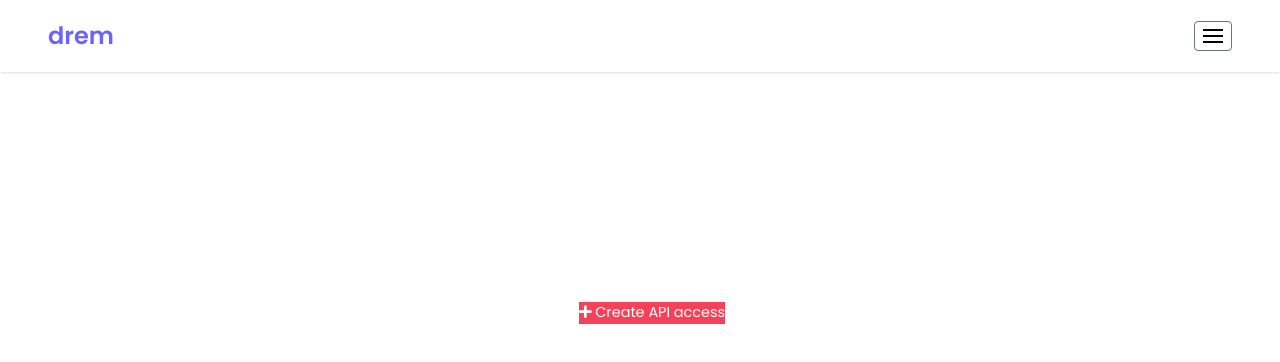
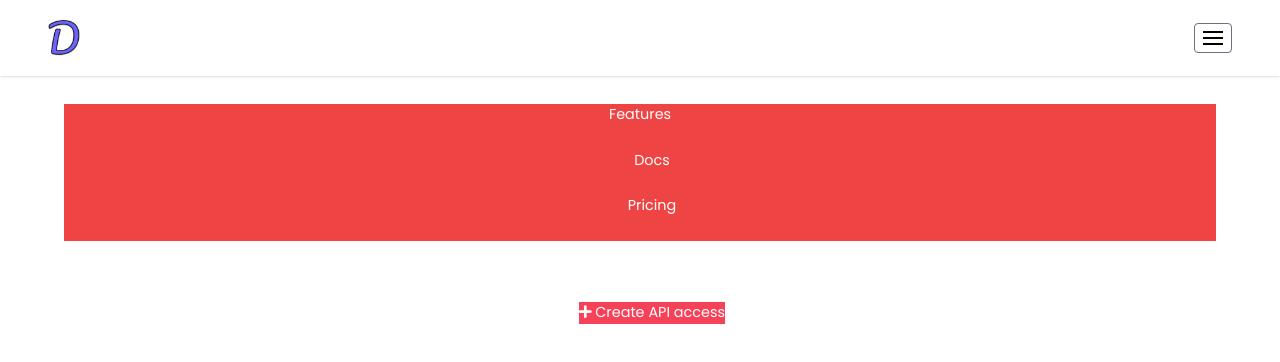
Before and after one commit to CoderX-001/drem, a website with bundled scripts: page frontend/pages/dashboard.html in a window 1280 px wide. Both pictures are taken after a click on the button 1213 px from the left and 36 px from the top of the page. Built offline with nearby package versions, Linux system fonts and the light colour scheme.

Commit message:
Update dashboard.html

```diff
--- a/frontend/pages/dashboard.html
+++ b/frontend/pages/dashboard.html
@@ -23,7 +23,8 @@
         <!-- Logo -->
         <div class="flex flex-shrink-0 font-mono text-2xl font-semibold text-[#6c63ff]">
           <a href="/pages/dashboard">
-            <h1>drem</h1>
+            <!-- <h1>drem</h1> -->
+            <img src="/public/images/Ddrem-logo.png" alt="drem logo" class="border-0 w-8">
           </a>
         </div>
 
@@ -38,7 +39,7 @@
 
         <!-- Navbar for larger screen -->
         <div class="nav-link hidden flex-col w-full items-start absolute top-[4.5rem] left-0 px-16 py-8 bg-[#f54258] lg:flex lg:static lg:flex-row lg:p-0 lg:bg-transparent">
-          <div class="w-fit flex flex-col text-[.9rem] text-white lg:w-full lg:items-center lg:space-x-[1.5rem] lg:flex-row lg:text-gray-400">
+          <div class="w-fit bg-red-500 flex flex-col text-[.9rem] text-white lg:w-full lg:items-center lg:space-x-[1.5rem] lg:flex-row lg:text-gray-400">
             <a href="/pages/login" class="mb-6 lg:mb-0 hover:text-[#17181D]">Features</a>
             <a href="/pages/login" class="mb-6 lg:mb-0 hover:text-[#17181D]">Docs</a>
             <a href="/pages/login" class="mb-6 lg:mb-0 hover:text-[#17181D]">Pricing</a>
```
